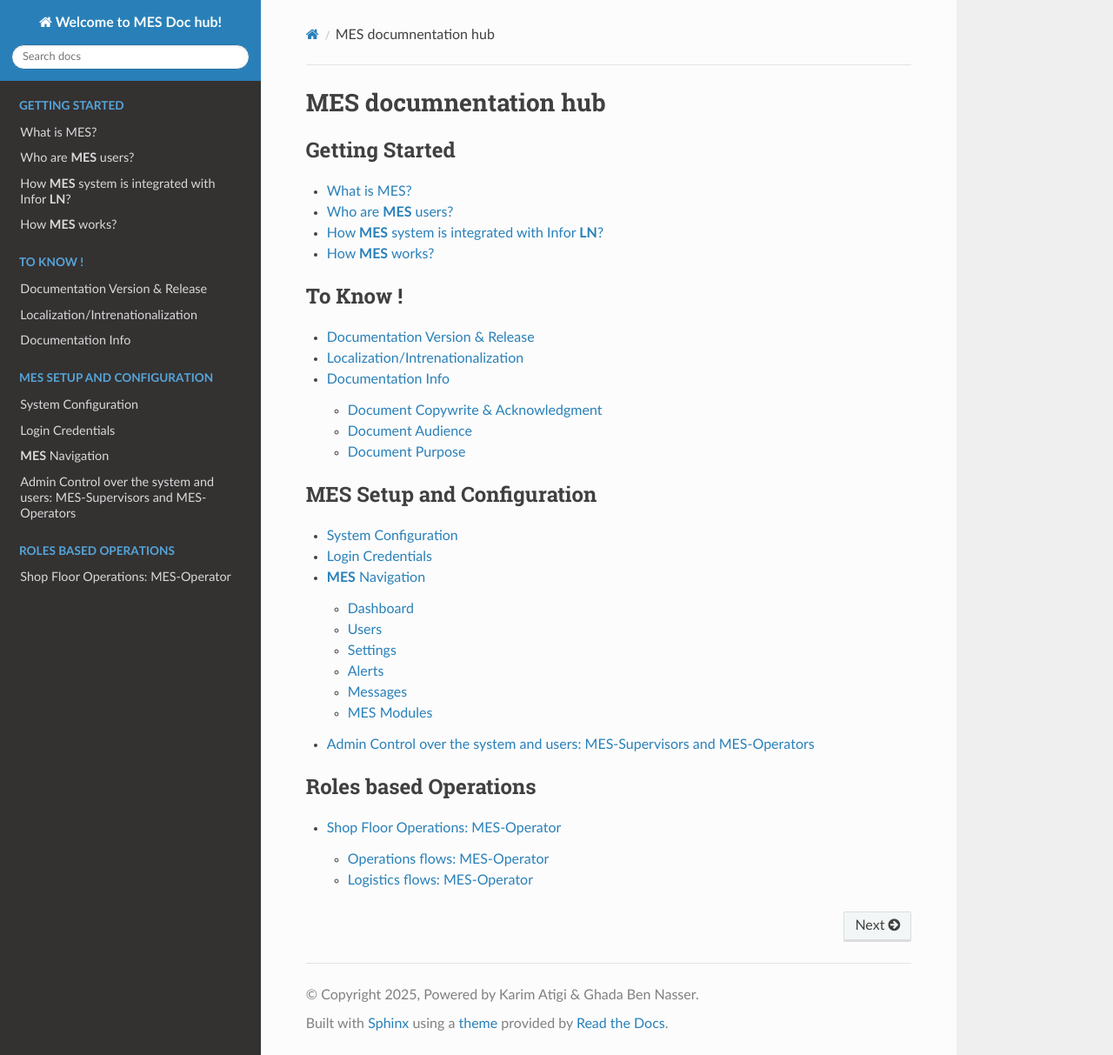
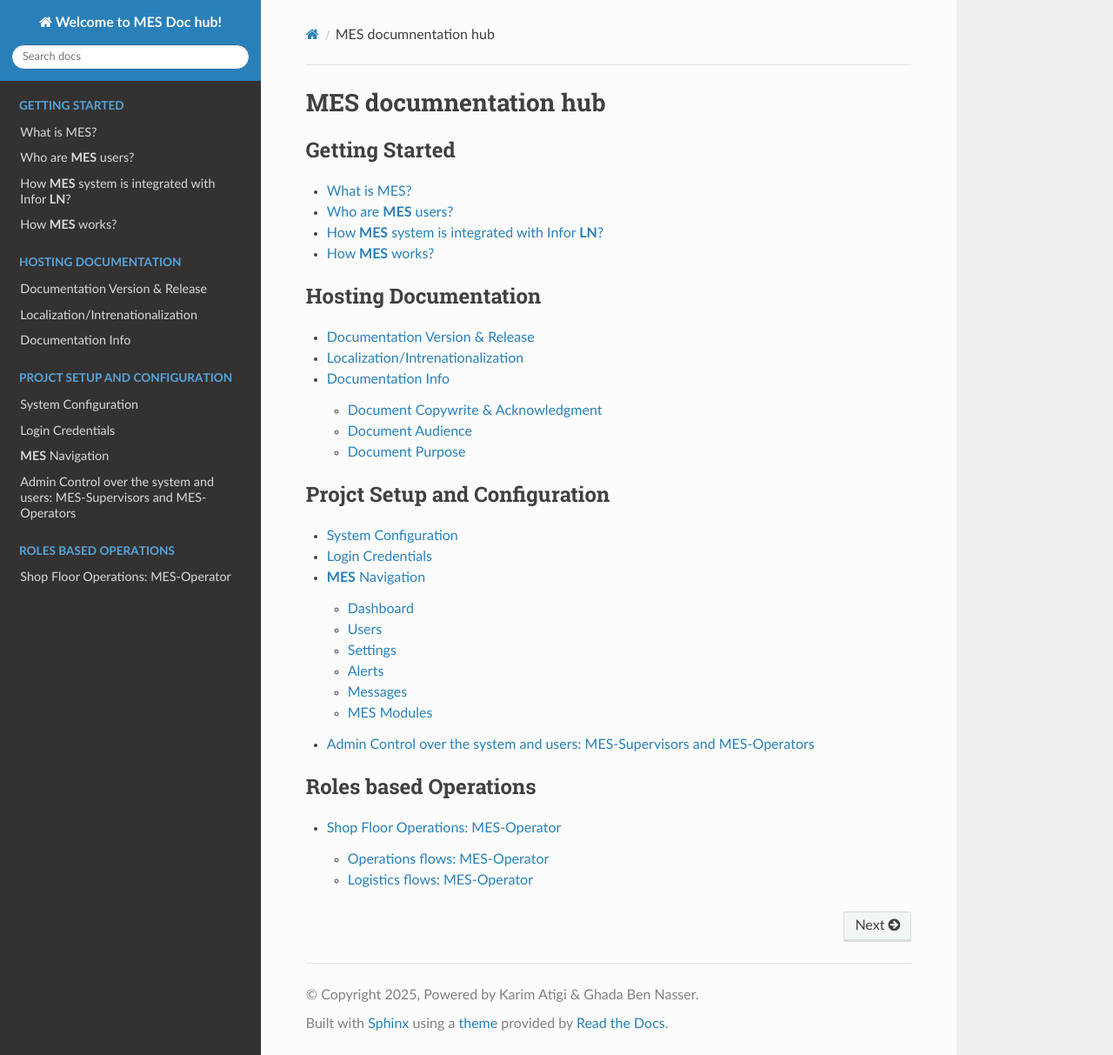
Before and after one commit to ghadiben0/-rtd-tutorial-ghadi2, a Sphinx documentation site: the page built from docs/source/index.rst, in a window 1280 px wide and 1213 px high. Shown: the whole window at 87% size. Built offline with Sphinx 7.4.7 and the Read the Docs theme 3.1.0, drawn with Linux system fonts in a browser that asks for light colours.

Commit message:
Update index.rst

```diff
--- a/docs/source/index.rst
+++ b/docs/source/index.rst
@@ -12,7 +12,7 @@
    mesfunction
 
 .. toctree::
-   :caption: To Know !
+   :caption: Hosting Documentation
    :maxdepth: 2
 
    doc
@@ -20,7 +20,7 @@
    introduction
 
 .. toctree::
-   :caption: MES Setup and Configuration
+   :caption: Projct Setup and Configuration
    :maxdepth: 2
 
    systemconfig
```
